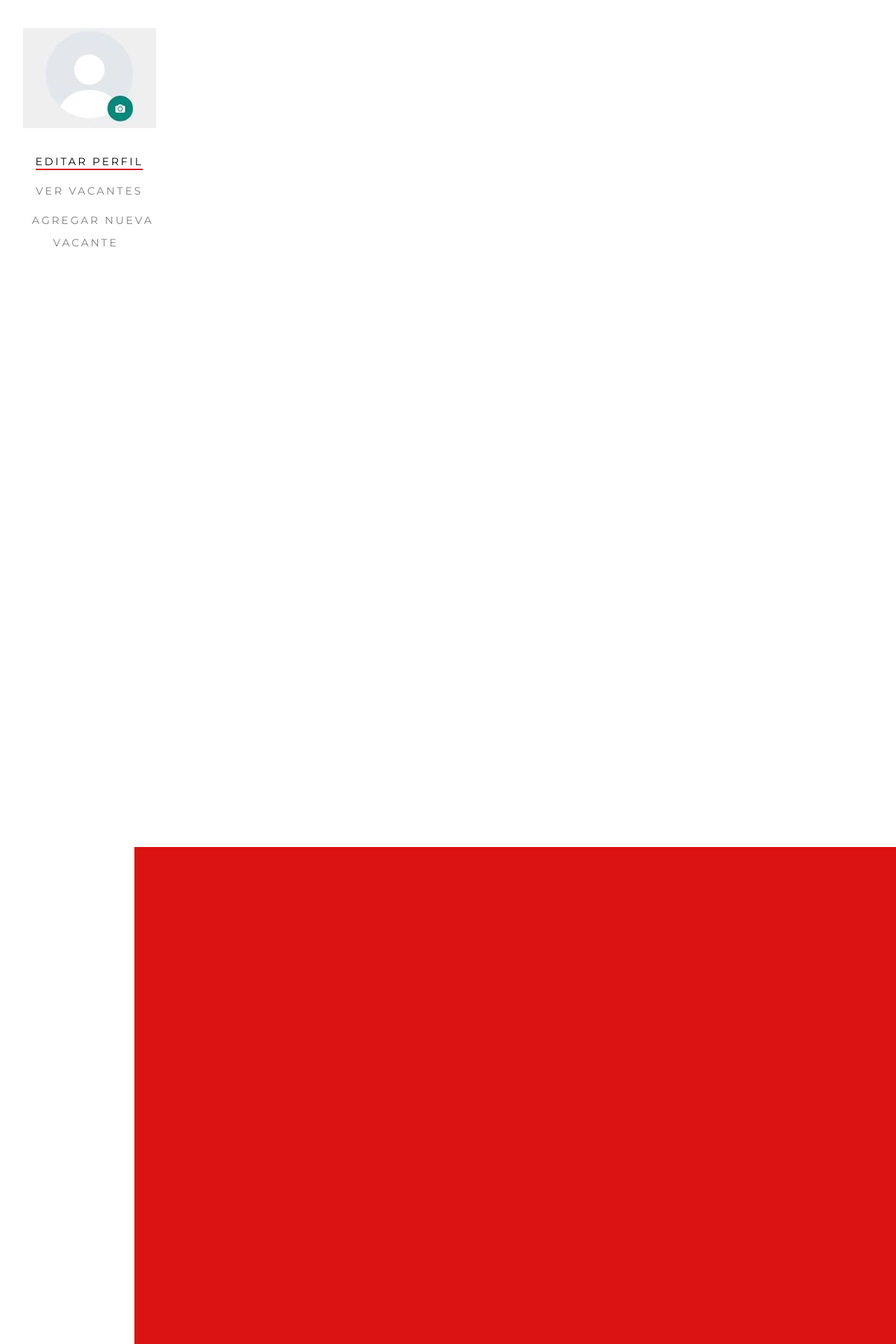
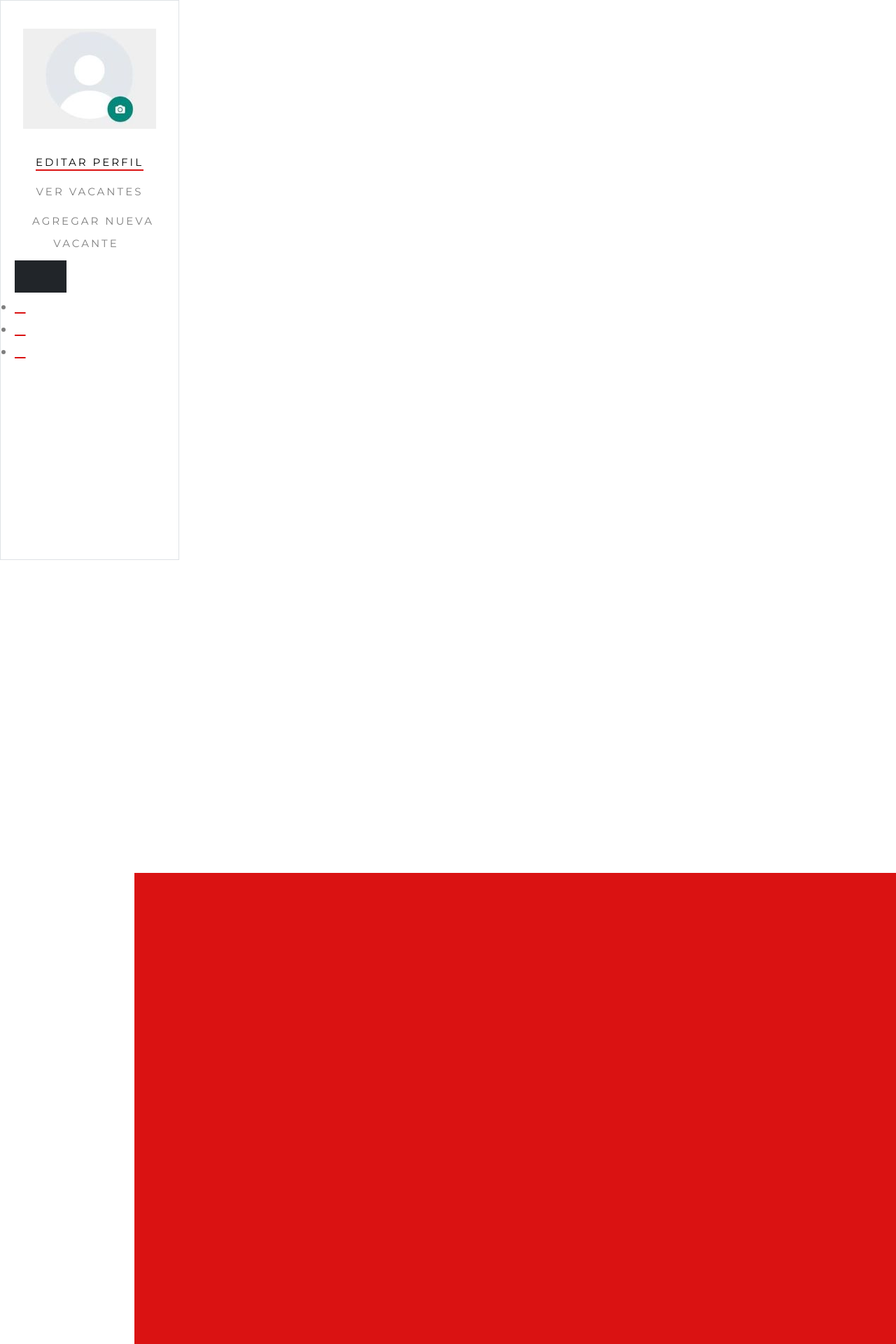
Before and after one commit to PALANTOC31416/EmpleaT, a PHP site: page /index-Empleos.html in a window 1280 px wide. Shown: the top 1920 px of the page at 70% size. Run offline with PHP 8.4, Linux system fonts and the light colour scheme; some libraries are stand-ins or nearby versions; some web fonts are replaced.

Commit message:
cambio 23/11

```diff
--- a/Editar-Perfil.html
+++ b/Editar-Perfil.html
@@ -72,8 +72,8 @@
               </div>
             <div class="form-group">
               <div class= "col-sm-12 has-feedback">
-                <label for="" class="control-label">Modalidades que deseja participar</label>
-                <select title="Para escolher várias modalidades, segure a tecla Ctrl" alt="Para escolher várias modalidades, segure a tecla Ctrl" name="modalidades[]" class="form-control" multiple="">
+                <label for="" class="control-label">Modalidades que desea participar</label>
+                <select title="Para escolher várias modalidades, segure a tecla Ctrl" alt="Para escolher várias modalidades, segure a tecla Ctrl">
                   <option value="1">Desportivo - Basquete</option>
                   <option value="2">Desportivo - Futebol Society</option>
                   <option value="10">Desportivo - Futevolei</option>
--- a/index-Empleos.html
+++ b/index-Empleos.html
@@ -39,7 +39,7 @@
 
 	<!-- Place favicon.ico and apple-touch-icon.png in the root directory -->
 	<link rel="shortcut icon" href="icon">
-
+	<link href="img/favicon.ico" rel="icon">
 	<link href='https://fonts.googleapis.com/css?family=Roboto:400,300,600,400italic,700' rel='stylesheet' type='text/css'>
 	<link href='https://fonts.googleapis.com/css?family=Montserrat:400,700' rel='stylesheet' type='text/css'>
 
@@ -49,11 +49,14 @@
 	<link rel="stylesheet" href="css/icomoon.css">
 	<!-- Bootstrap  -->
 	<link rel="stylesheet" href="css/bootstrap1.css">
+	<link href="css/bootstrap.min.css" rel="stylesheet">
 	<!-- Owl Carousel -->
 	<link rel="stylesheet" href="css/owl.carousel.min.css">
 	<link rel="stylesheet" href="css/owl.theme.default.min.css">
 	<!-- Theme style  -->
 	<link rel="stylesheet" href="style-indexEmpleos.css">
+	<link href="css/style-index.css" rel="stylesheet">
+	<link rel="preconnect" href="https://fonts.gstatic.com">
 
 
 
@@ -80,10 +83,10 @@
 				</ul>
 			</nav>
 
-			<div class="fh5co-footer">
+			<div class="d-flex justify-content-start">
 				<!--<p><small>&copy; 2016 Nitro Free HTML5. All Rights Reserved.</span> <span>Designed by <a href="http://freehtml5.co/" target="_blank">FreeHTML5.co</a> </span> <span>Demo Images: <a href="http://unsplash.com/" target="_blank">Unsplash</a></span></small></p> -->
 				<ul>
-					<li><a href="#"><i class="icon-facebook"></i></a></li>
+					<a class="btn btn-lg btn-dark btn-lg-square mr-2" href="#"><i class="fab fa-twitter"></i></a>
 					<li><a href="#"><i class="icon-twitter"></i></a></li>
 					<li><a href="#"><i class="icon-instagram"></i></a></li>
 					<li><a href="#"><i class="icon-linkedin"></i></a></li>
--- a/style-AgregarVacante.css
+++ b/style-AgregarVacante.css
@@ -79,7 +79,7 @@ body{
   }
   .form-control {
       display: block;
-      width: 100%;
+      width: 350px;
       padding: 6px 12px;
       font-size: 14px;
       line-height: 1.42857143;
```
Also changed, not shown: AgregarVacante.html (+5 -3 lines), style-EditarPerfil.css (indentation only).
